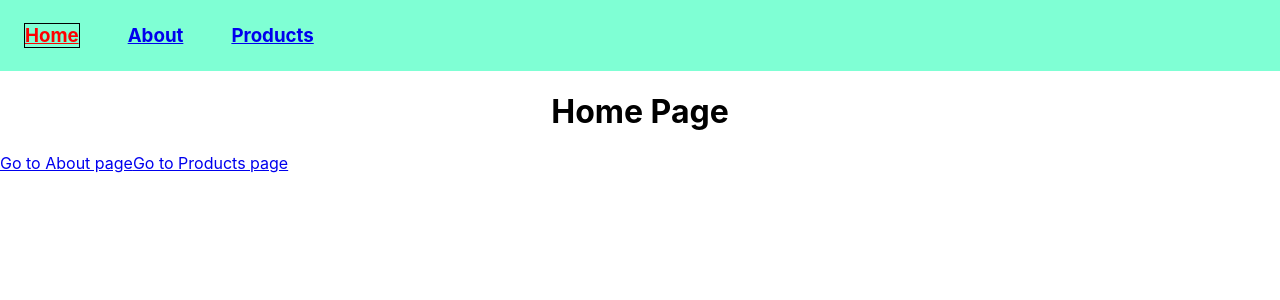
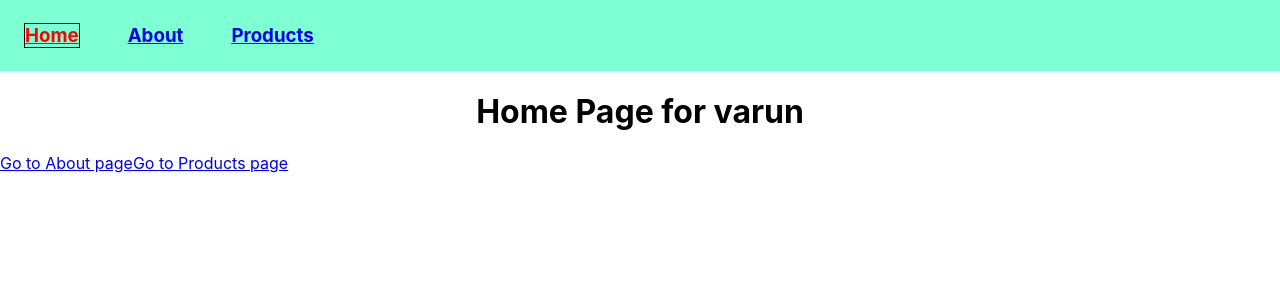
Before and after one commit to provks/react18, a React (Create React App) app in the folder router/router-app/: page / in a window 1280 px wide. Shown: the top 300 px of the page. Built offline with nearby package versions, Linux system fonts and the light colour scheme.

Commit message:
add useNavigate to errorpage

```diff
--- a/router/router-app/src/App.js
+++ b/router/router-app/src/App.js
@@ -5,6 +5,7 @@ import Home from './pages/Home';
 import About from './pages/About';
 import Product from './pages/Product';
 import ProductDetails from './pages/ProductDetails';
+import ErrorPage from './pages/Error';
 
 function App() {
   // Another way of implmenting routes
@@ -33,6 +34,7 @@ function App() {
     {
       path: "/",
       element: <Navbar/>,
+      errorElement: <ErrorPage />,
       children: [
         {
           // path: "",
--- a/router/router-app/src/components/Navbar.js
+++ b/router/router-app/src/components/Navbar.js
@@ -1,5 +1,10 @@
 import React from 'react'
 import { Link, Outlet, NavLink } from 'react-router-dom';
+const user = {
+  id: 21,
+  name: "varun",
+  email: 'varun.gmail.com',
+}
 
 function Navbar() {
   return (
@@ -27,7 +32,7 @@ function Navbar() {
           {/* Products */}
         </h3>
       </div>
-      <Outlet />
+      <Outlet context={user} />
     </>
   );
 }
--- /dev/null
+++ b/router/router-app/src/pages/Error.js
@@ -0,0 +1,22 @@
+import React, { useEffect } from 'react'
+import { Link, useNavigate } from 'react-router-dom'
+
+
+function ErrorPage() {
+    const navigateTo = useNavigate();
+
+    useEffect(() => {
+        setTimeout(() => {
+            // navigateTo("/") // navigate to home
+            navigateTo(-1) // navigate to last url
+        }, 3000)
+    })
+    return (
+        <>
+            <div>Oops! something went wrong!</div>
+            <Link to="/"> Let's go back home</Link>
+        </>
+    )
+}
+
+export default ErrorPage
--- a/router/router-app/src/pages/Home.js
+++ b/router/router-app/src/pages/Home.js
@@ -1,11 +1,13 @@
 import React from 'react'
-import { Link } from 'react-router-dom'
+import { Link, useOutletContext } from 'react-router-dom'
 
 function Home() {
+  const user = useOutletContext();
+  console.log('user', user)
   return (
     <>
       {/* <Navbar/> */}
-      <h1>Home Page</h1>
+      <h1>Home Page for {user.name}</h1>
       <Link to="/about">Go to About page</Link>
       <Link to="/products">Go to Products page</Link>
     </>
```
